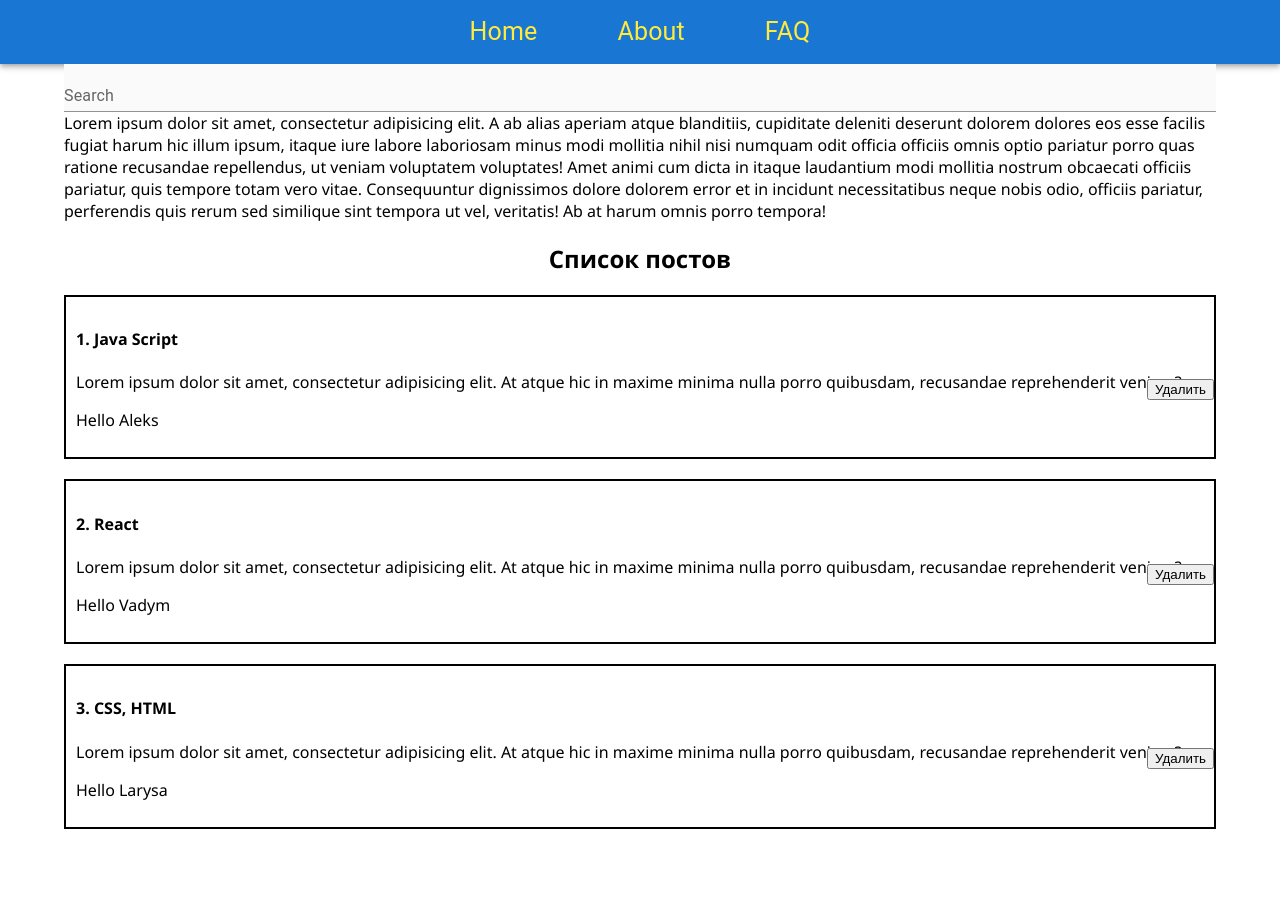
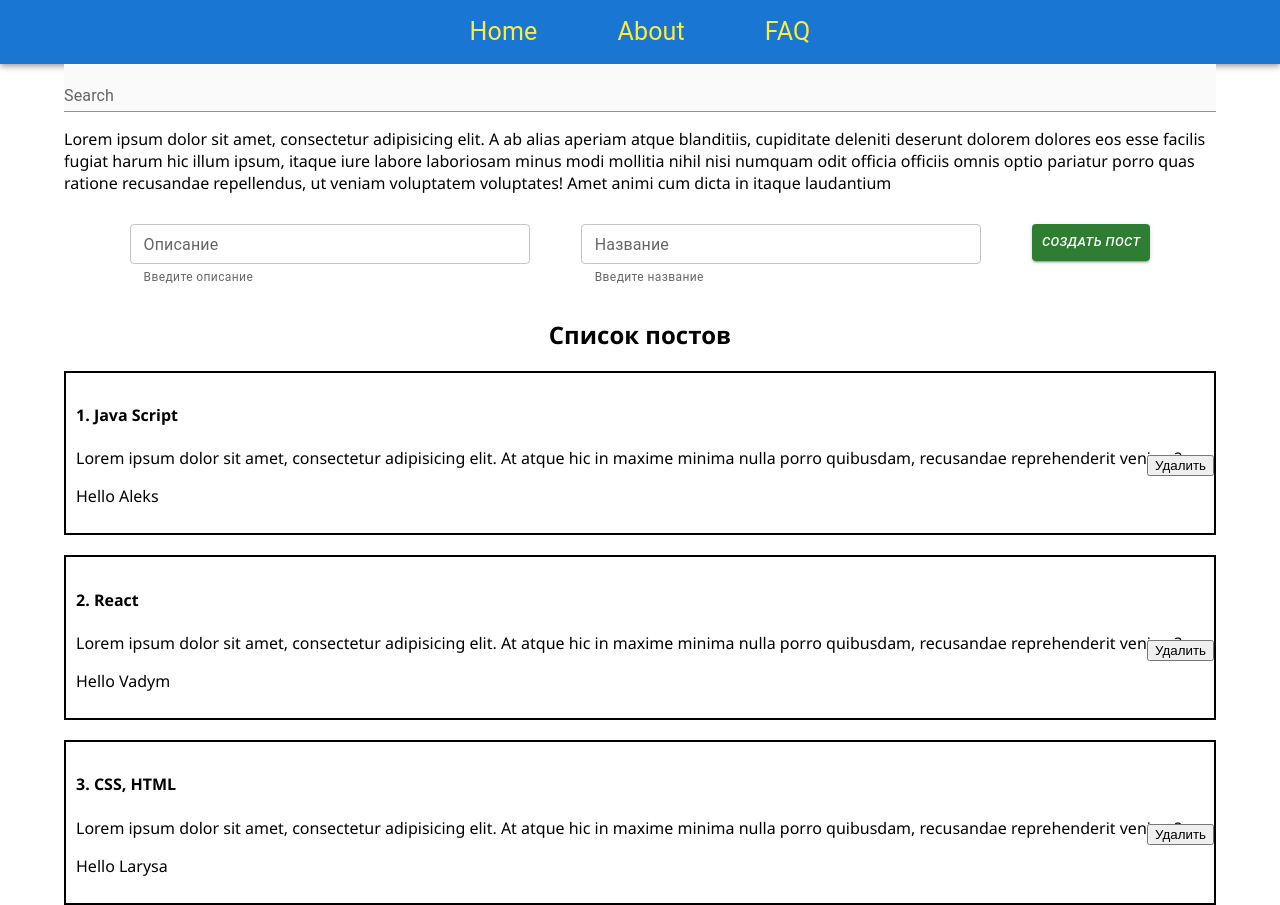
Before and after one commit to shpaksasha/NewProject, a React (Create React App) app: page / in a window 1280 px wide. Before the commit the page ends 864 px from the top, so only its background shows below. Built offline with nearby package versions, Linux system fonts and the light colour scheme.

Commit message:
add form - two field and button, change styles

```diff
--- a/src/pages/Home/home.js
+++ b/src/pages/Home/home.js
@@ -1,7 +1,30 @@
 import React, {useState} from 'react';
 import {Post} from "../../components/Post/post";
+import {Button} from "@mui/material";
+import Box from '@mui/material/Box';
+import TextField from '@mui/material/TextField';
+import {makeStyles} from "@mui/styles";
+
+const useStyles = makeStyles(theme => ({
+    box: {
+        margin: 30,
+        justifyContent: 'space-around',
+        display: 'flex',
+        padding: '0px 10px'
+    },
+    field: {
+        width: 400,
+    },
+    button: {
+        maxHeight: 37,
+        fontFamily: 'Roboto Condensed',
+        fontStyle: 'italic',
+    }
+}))
 
 const Home = () => {
+
+    const classes = useStyles();
 
     const [posts, setPosts] = useState([
         {id: 1, title: 'Java Script', body: 'Hello Aleks'},
@@ -11,18 +34,34 @@ const Home = () => {
 
     return (
         <div>
-            Lorem ipsum dolor sit amet, consectetur adipisicing elit. A ab alias aperiam atque blanditiis,
-            cupiditate
-            deleniti deserunt dolorem dolores eos esse facilis fugiat harum hic illum ipsum, itaque iure labore
-            laboriosam minus modi mollitia nihil nisi numquam odit officia officiis omnis optio pariatur porro quas
-            ratione recusandae repellendus, ut veniam voluptatem voluptates! Amet animi cum dicta in itaque
-            laudantium
-            modi mollitia nostrum obcaecati officiis pariatur, quis tempore totam vero vitae. Consequuntur
-            dignissimos
-            dolore dolorem error et in incidunt necessitatibus neque nobis odio, officiis pariatur, perferendis quis
-            rerum sed similique sint tempora ut vel, veritatis! Ab at harum omnis porro tempora!
+            <p>Lorem ipsum dolor sit amet, consectetur adipisicing elit. A ab alias aperiam atque blanditiis,
+                cupiditate
+                deleniti deserunt dolorem dolores eos esse facilis fugiat harum hic illum ipsum, itaque iure labore
+                laboriosam minus modi mollitia nihil nisi numquam odit officia officiis omnis optio pariatur porro quas
+                ratione recusandae repellendus, ut veniam voluptatem voluptates! Amet animi cum dicta in itaque
+                laudantium
+            </p>
+            <form>
+                <Box className={classes.box}>
+                    <TextField
+                        helperText='Введите описание'
+                        id='demo'
+                        label='Описание'
+                        className={classes.field}
+                        size='small'
+                    />
+                    <TextField
+                        helperText='Введите название'
+                        id='demo-helper'
+                        label='Название'
+                        className={classes.field}
+                        size='small'
+                    />
+                    <Button className={classes.button} size='small' variant='contained' color='success'>Создать пост</Button>
+                </Box>
+            </form>
+            <div>
 
-            <div>
                 <h2 style={{textAlign: 'center'}}>Список постов</h2>
                 {posts.map(item =>
                     <Post post={item} key={item.id}/>
```
